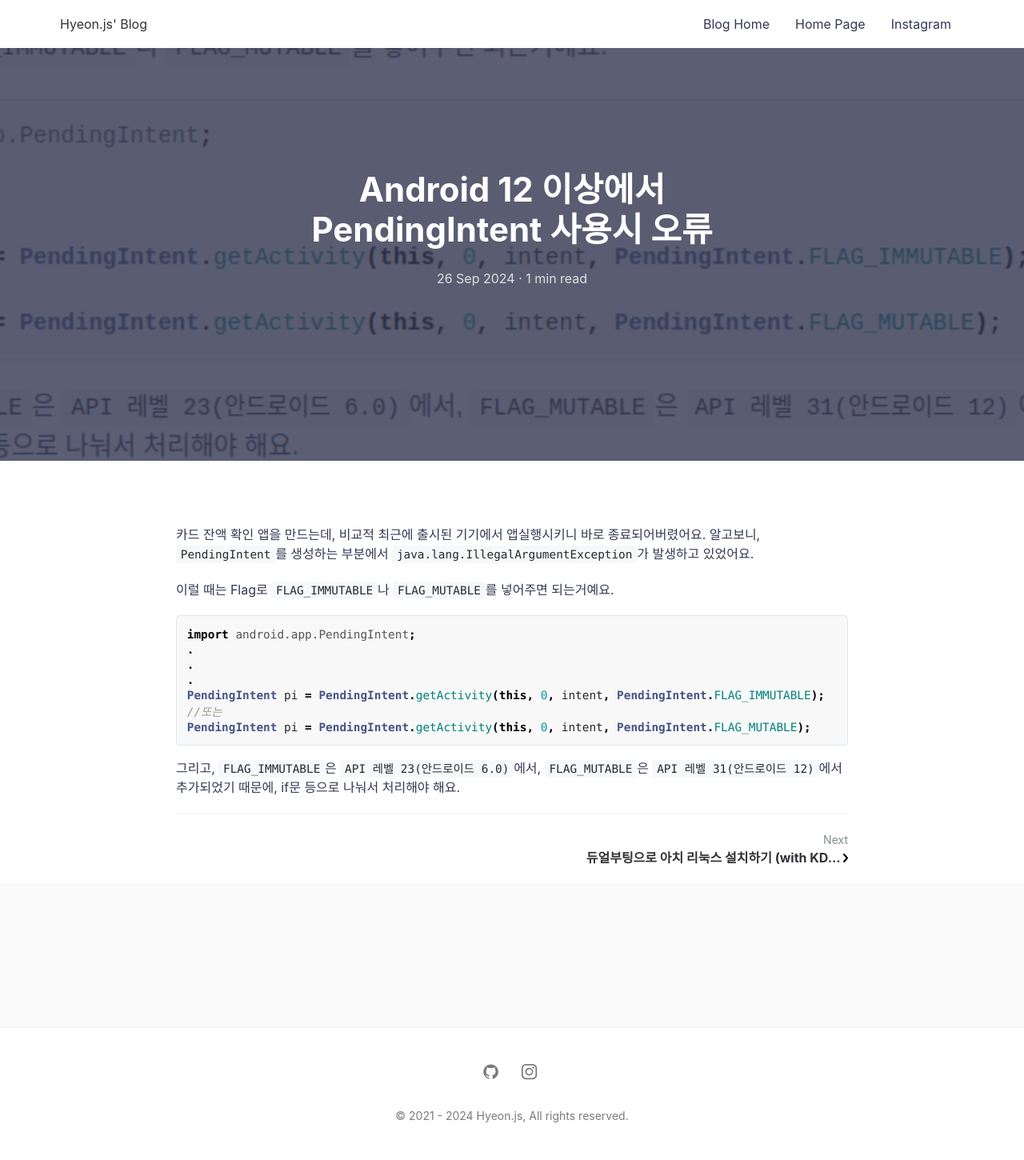
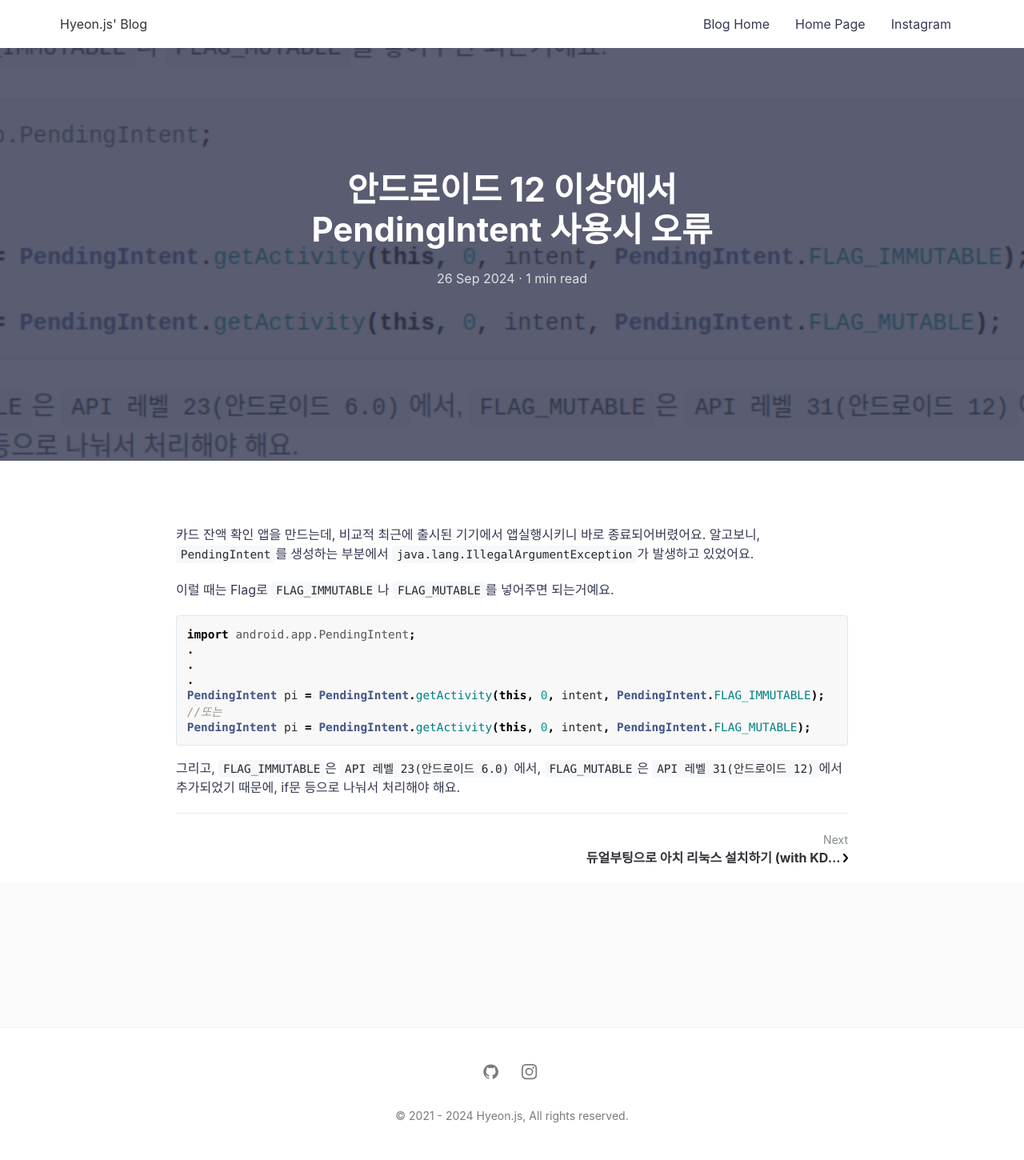
Before and after one commit to hyeon-js/blog, a Jekyll site: the page built from _pages/android12-pendingintent.md, in a window 1280 px wide. Shown: the whole page at 80% size. Built offline with Jekyll 4.4.1, drawn with Linux system fonts in a browser that asks for light colours; comment, search, counter and statistics services are not loaded.

Commit message:
post title changed

```diff
--- a/_pages/android12-pendingintent.md
+++ b/_pages/android12-pendingintent.md
@@ -1,6 +1,6 @@
 ---
 layout: post
-title: "Android 12 이상에서 PendingIntent 사용시 오류"
+title: "안드로이드 12 이상에서 PendingIntent 사용시 오류"
 featured-img: android12-pendingintent.png
 ---
 
```
